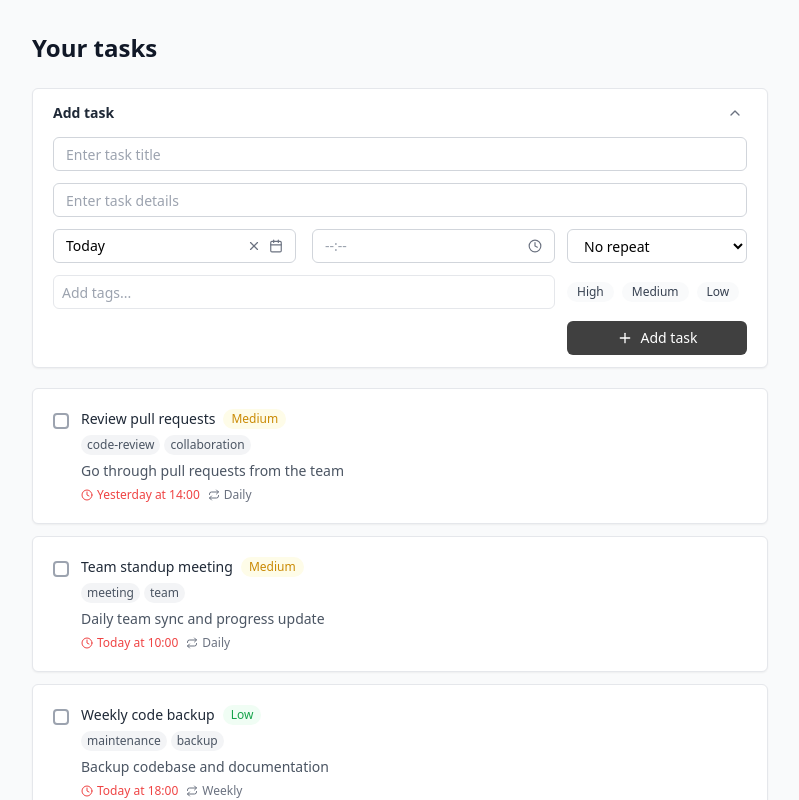
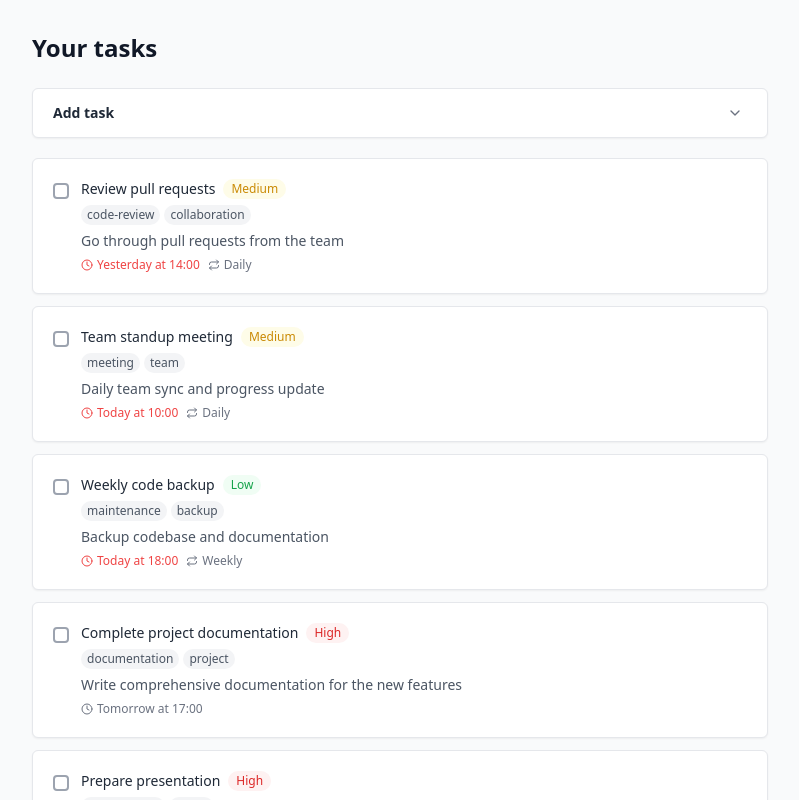
Before and after one commit to hackerman70000/To-Do-App, a React (Create React App) app: page / in a window 1280 px wide. Shown: the top 800 px of the page, without its empty margins (240-1039 px from the left). Built offline with nearby package versions, Linux system fonts and the light colour scheme.

Commit message:
Collapse TaskForm by default and update state on submit

```diff
--- a/src/components/task/TaskForm.js
+++ b/src/components/task/TaskForm.js
@@ -3,12 +3,13 @@ import React, { useState } from 'react';
 import TaskFormFields from './components/TaskFormFields';
 
 const TaskForm = ({ newTask, setNewTask, addTask }) => {
-  const [isExpanded, setIsExpanded] = useState(true);
+  const [isExpanded, setIsExpanded] = useState(false);
 
   const handleSubmit = (e) => {
     e.preventDefault();
     if (!newTask.title) return;
     addTask();
+    setIsExpanded(false);
   };
 
   return (
```
